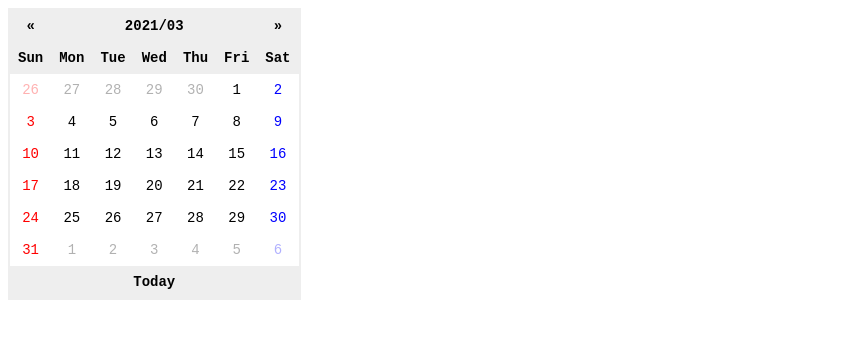
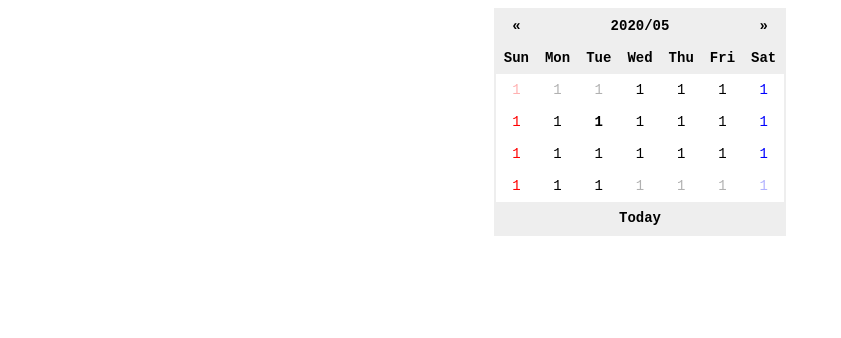
Before and after one commit to kentaro-hirano/test_calender, a plain HTML site: page index.html in a window 1280 px wide. Shown: the whole page, without its empty margins (0-841 px from the left). Drawn offline with Linux system fonts and the light colour scheme.

Commit message:
change file

```diff
--- a/css/style.css
+++ b/css/style.css
@@ -4,8 +4,9 @@ body {
 }
 
 table {
+    margin: 0 auto;
+    border: 2px solid #eee;
     border-collapse: collapse;
-    border: 2px solid#eee;
 }
 
 thead,
@@ -40,8 +41,7 @@ td.today {
 }
 
 #prev,
-#title,
+#today,
 #next {
     cursor: pointer;
-    user-select: none;
 }
--- a/index.html
+++ b/index.html
@@ -13,7 +13,7 @@
         <thead>
             <tr>
                 <th id="prev">&laquo;</th>
-                <th id="title" colspan="5">2021/03</th>
+                <th id="title" colspan="5">2020/05</th>
                 <th id="next">&raquo;</th>
             </tr>
             <tr>
@@ -27,7 +27,42 @@
             </tr>
         </thead>
         <tbody>
-
+            <tr>
+                <td class="disabled">1</td>
+                <td class="disabled">1</td>
+                <td class="disabled">1</td>
+                <td>1</td>
+                <td>1</td>
+                <td>1</td>
+                <td>1</td>
+            </tr>
+            <tr>
+                <td>1</td>
+                <td>1</td>
+                <td class="today">1</td>
+                <td>1</td>
+                <td>1</td>
+                <td>1</td>
+                <td>1</td>
+            </tr>
+            <tr>
+                <td>1</td>
+                <td>1</td>
+                <td>1</td>
+                <td>1</td>
+                <td>1</td>
+                <td>1</td>
+                <td>1</td>
+            </tr>
+            <tr>
+                <td>1</td>
+                <td>1</td>
+                <td>1</td>
+                <td class="disabled">1</td>
+                <td class="disabled">1</td>
+                <td class="disabled">1</td>
+                <td class="disabled">1</td>
+            </tr>
         </tbody>
         <tfoot>
             <tr>
--- a/js/main.js
+++ b/js/main.js
@@ -1,12 +1,12 @@
-'use strict'
+'user strict'
 
 {
-    let year = 2020;
-    let month = 4; //5月
+    const year = 2020;
+    const month = 4; // 5月
 
     function getCalenderHead() {
         const dates = [];
-        const d = new Date(year, month, 0).getDate();
+        const d = new Date(year, month + 1, 0).getDate();
         const n = new Date(year, month, 1).getDay();
 
         for (let i = 0; i < n; i++) {
@@ -14,38 +14,37 @@
                 date: d - i,
                 isToday: false,
                 isDisabled: true
-            })
+            });
         }
-
         return dates;
     }
 
     function getCalenderBody() {
-        const dates = []; //date:日付, day:曜日
-        const lastDates = new Date(year, month + 1, 0).getDate();
+        const dates = []; //date: 日付, day: 曜日
+        const lastDate = new Date(year, month + 1, 0).getDate();
 
-        for (let i = 1; i <= lastDates; i++) {
+
+        for (let i = 1; i <= lastDate; i++) {
             dates.push({
                 date: i,
                 isToday: false,
                 isDisabled: false
             });
         }
+
         return dates;
     }
 
     function getCalenderTail() {
         const dates = [];
-        const lastday = new Date(year, month + 1, 0).getDay();
-
-        for (let i = 1; i < 7 - lastday; i++) {
+        const lastDay = new Date(year, month + 1, 0).getDay();
+        for (let i = 1; i < 7 - lastDay; i++) {
             dates.push({
                 date: i,
                 isToday: false,
                 isDisabled: true
             });
         }
-
         return dates;
     }
 
@@ -55,48 +54,17 @@
             ...getCalenderBody(),
             ...getCalenderTail()
         ];
-
         const weeks = [];
         const weeksCount = dates.length / 7;
 
         for (let i = 0; i < weeksCount; i++) {
             weeks.push(dates.splice(0, 7));
         }
-
-        weeks.forEach(week => {
-            const tr = document.createElement('tr');
-            week.forEach(date => {
-                const td = document.createElement('td');
-                td.textContent = date.date;
-                if (date.is_Today) {
-                    td.classList.add('today');
-                }
-                if (date.isDisabled) {
-                    td.classList.add('disabled');
-                }
-                tr.appendChild(td);
-            });
-            document.querySelector('tbody').appendChild(tr);
-        });
-
+        console.log(weeks);
     }
 
-    document.getElementById('prev').addEventListener('click', () => {
-        month--;
-        if (month < 0) {
-            year--;
-            month = 11;
-        }
-        createCalender();
-    });
+    createCalender();
+    // getCalenderBody();
+    // getCalenderHead();
 
-    document.getElementById('next').addEventListener('click', () => {
-        month++;
-        if (month > 11) {
-            year++;
-            month = 0;
-        }
-        createCalender();
-    });
-    createCalender();
 }
```
